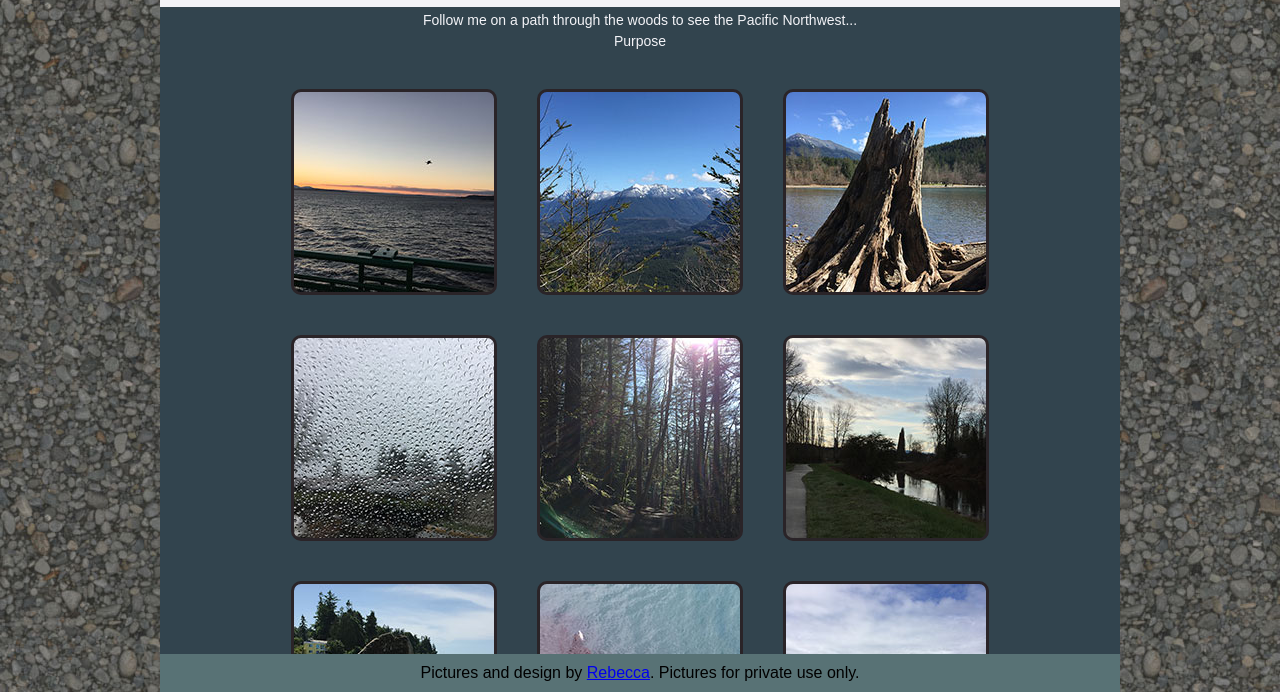
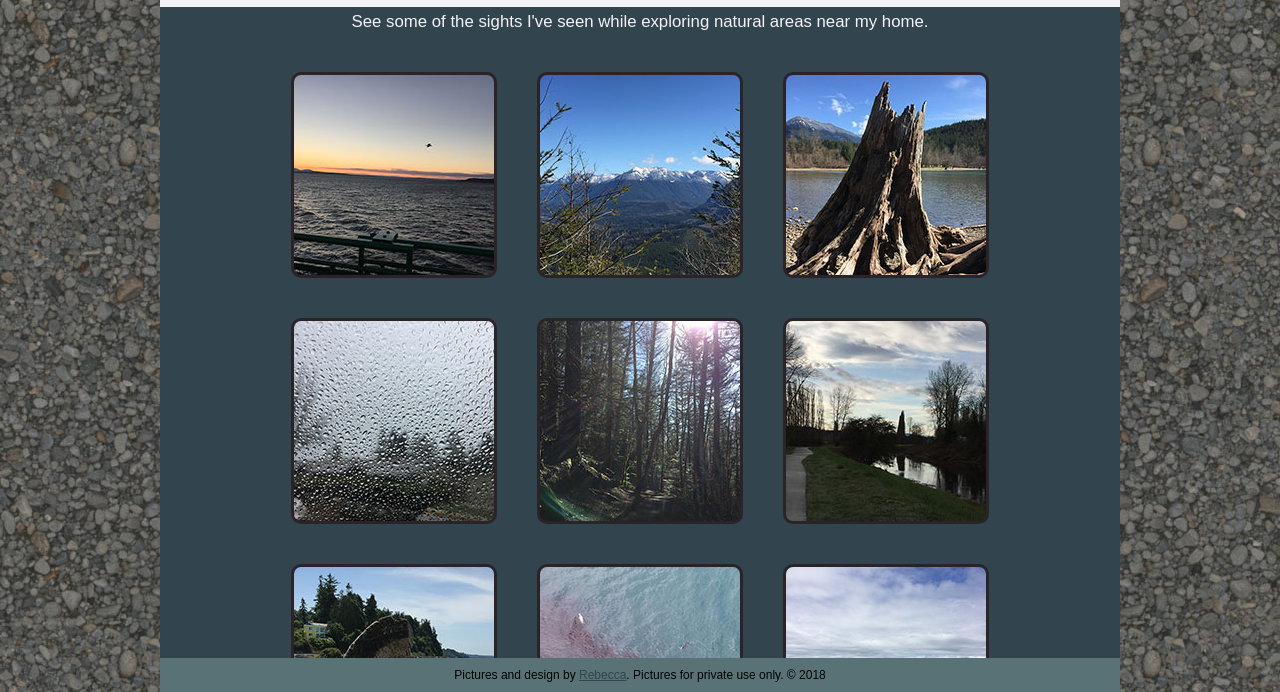
Before and after one commit to design-dreams/rebecca-cascadia.github.io, a plain HTML site: page gallery/index.html in a window 1280 px wide. Shown: the part 108-800 px from the top of the page. Drawn offline with nearby package versions, Linux system fonts and the light colour scheme; some packages are replaced by stand-ins of ours; a script that the page names is missing; a web font is replaced by a local one.

Commit message:
finished designing gallery

```diff
--- a/gallery/css/style.css
+++ b/gallery/css/style.css
@@ -4,6 +4,7 @@
 }
 body {
     font-family: 'Arima Madurai', sans-serif;
+    font-size: 14px;
 }
 .page {
     background-color: #32444E;
@@ -11,11 +12,15 @@ body {
     max-width: 960px;
     min-width: 320px; /* change */
 }
+
+a:link {color: #32444E}
+a:visited {color: #32444E}
+a:hover {color: #46653C}
 #title {
     background-color: #F3F3F7;
     color: #46653C;
     padding: 10px 0;
-    font-size: 12px;
+    font-size: 1em;
     font-weight: bold;
     position: relative;
     top: 30px;
@@ -23,32 +28,31 @@ body {
     justify-content: center;
     align-items: center;
 }
-#byline, #purpose {
+#byline {
     text-align: center;
     color: #F3F3F7;
-    font-size: 12px;
-}
-#byline {
+    font-size: 1em;
     margin: 35px 0 5px;
 }
-/* images */
+/* flexbox for gallery */
 .gallery {
     display: flex;
     flex-wrap: wrap;
     justify-content: center;
     margin: 20px;
 }
+/* photos and boxes */
 .descrip {
     width: 200px;
     height: 200px;
     border: 3px solid #2A2428;
     border-radius: 10px;
     margin: 20px;
-    /*background-color: #B9C4D4;*/
 }
 .descrip:hover {
     border-color: #46653C;
 }
+/* description inside photo boxes */
 .descrip p {
     display: none;
     background-color: #B9C4D4;
@@ -59,7 +63,6 @@ body {
     padding: 3px;
     box-sizing: border-box;
 }
-
 /* sticky footer */
 footer {
     text-align: center;
@@ -68,17 +71,23 @@ footer {
     position: -webkit-sticky; /* safari */
     position: sticky;
     bottom: 0;
+    font-size: 12px;
 }
 /* responsive design */
+@media screen and (min-width: 400px) {
+    #title {
+        font-size: 1.4em;
+    }
+}
 @media screen and (min-width: 532px) {
     #title {
-        font-size: 28px;
+        font-size: 2em;
     }
-    #byline, #purpose {
-        font-size: 14px;
+    #byline {
+        font-size: 1.2em;
     }
 }
-@media screen and (min-width: 778px) {
+@media screen and (min-width: 960px) {
     body {
         background-image: url('../images/rocks.jpg');
         background-repeat: repeat;
--- a/gallery/index.html
+++ b/gallery/index.html
@@ -16,11 +16,10 @@
 <div class="page">
     <header>
         <div id="title">
-            <div><img src="images/logo.gif" width="50px" height="50px"></div>
+            <div><img src="images/logo.gif" width="50px" height="50px" alt="logo"></div>
             <div><h1>Pacific NW Photos</h1></div>
         </div>
-        <p id="byline">Follow me on a path through the woods to see the Pacific Northwest...</p>
-        <p id="purpose">Purpose</p>
+        <p id="byline">See some of the sights I've seen while exploring natural areas near my home.</p>
     </header>
     <section class="gallery">
 
@@ -52,13 +51,18 @@
     </section>
 
     <footer>
-        <p>Pictures and design by <a href="../index.html">Rebecca</a>. Pictures for private use only.</p>
+        <p>Pictures and design by <a href="../index.html">Rebecca</a>. Pictures for private use only. &copy; 2018</p>
     </footer>
 </div>
+
+
 <!-- jQuery -->
 <script src="https://code.jquery.com/jquery-3.3.1.min.js"   integrity="sha256-FgpCb/KJQlLNfOu91ta32o/NMZxltwRo8QtmkMRdAu8="   crossorigin="anonymous"></script>
-<!-- lightbox -->
+
+<!-- lightbox CDN -->
+<!-- https://github.com/feimosi/baguetteBox.js -->
 <script src="https://cdnjs.cloudflare.com/ajax/libs/baguettebox.js/1.10.0/baguetteBox.min.js" async></script>
+
 <script>
     /* slowly shows byline */
     $(function() {
@@ -66,6 +70,7 @@ $(function() {
         $('#byline').hide().show(2000);
         $('#purpose').hide().delay(2000).show(2000);
     });
+
     /* shows description of image when clicked */
     $(function() {
         "use strict";
@@ -75,10 +80,11 @@ $(function() {
                 $(this).find('p').toggle();
             });
     });
+
+    /* runs lightbox when link is clicked */
     $(function() {
         "use strict";
         baguetteBox.run('.gallery');
-
     });
 </script>
 
```
Also changed, not shown: 1 other file. Lines whose indentation alone changed are shown as unchanged.
